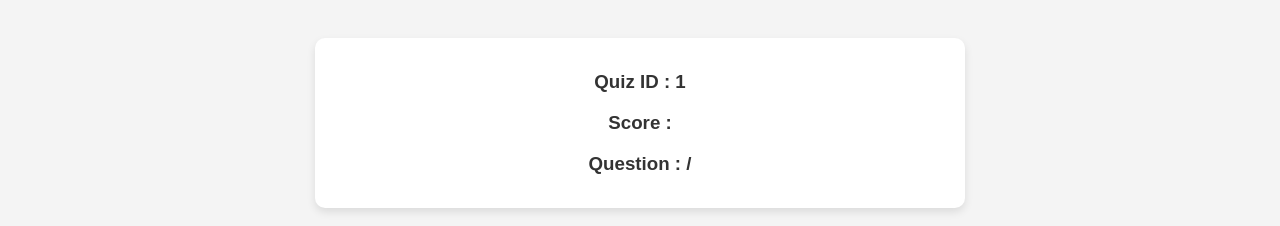
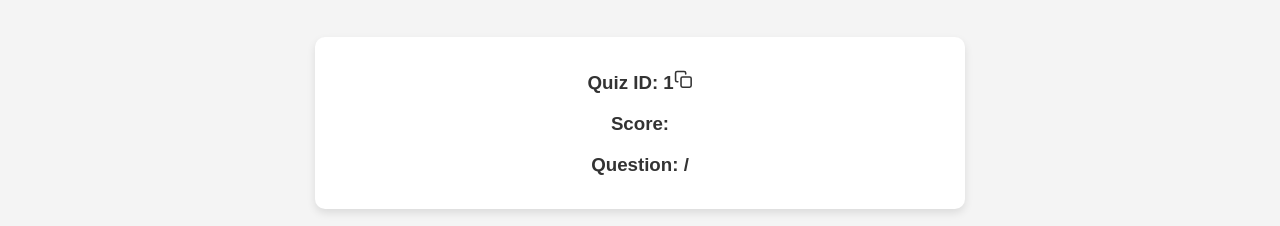
Before and after one commit to Floupper/BinaryWizards-Web, a React (Create React App) app in the folder binarywizards-webapp/: page /question/1 in a window 1280 px wide. Shown: the part 191-417 px from the top of the page. Built offline with nearby package versions, Linux system fonts and the light colour scheme; no server answers.

Commit message:
feat(questionHUD):add copy button

```diff
--- a/binarywizards-webapp/package.json
+++ b/binarywizards-webapp/package.json
@@ -8,6 +8,7 @@
     "@testing-library/user-event": "^13.5.0",
     "react": "^18.3.1",
     "react-dom": "^18.3.1",
+    "react-icons": "^5.3.0",
     "react-router-dom": "^6.28.0",
     "react-scripts": "^5.0.1",
     "react-toastify": "^10.0.6",
--- a/binarywizards-webapp/src/components/QuestionHUD.js
+++ b/binarywizards-webapp/src/components/QuestionHUD.js
@@ -1,10 +1,25 @@
-export default function QuestionHUD({party_parameters}){
+import React from 'react';
+import { FiCopy } from 'react-icons/fi';
+import { toast } from "react-toastify";
 
-    return (
-        <div>
-            <h3>Quiz ID : {party_parameters.idquizz}</h3>
-            <h3>Score : {party_parameters.score}</h3>
-            <h3>Question : {party_parameters.question_index} / {party_parameters.nb_questions_total}  </h3>
-        </div>
-    )
+export default function QuestionHUD({ party_parameters }) {
+  // Function to copy the quiz ID to clipboard
+  const handleCopyIdToClipboard = () => {
+    navigator.clipboard.writeText(party_parameters.idquizz).then(() => {
+      toast.success("Quiz ID copied to clipboard!");
+    }).catch(() => {
+      toast.error("Error copying the quiz ID");
+    });
+  };
+
+  return (
+    <div>
+      <h3>
+        Quiz ID: {party_parameters.idquizz}
+        <FiCopy className="copy-icon" onClick={handleCopyIdToClipboard} />
+      </h3>
+      <h3>Score: {party_parameters.score}</h3>
+      <h3>Question: {party_parameters.question_index} / {party_parameters.nb_questions_total}</h3>
+    </div>
+  );
 }
```
Also changed, not shown: 1 other file (tests, documents, lock files or other folders).
